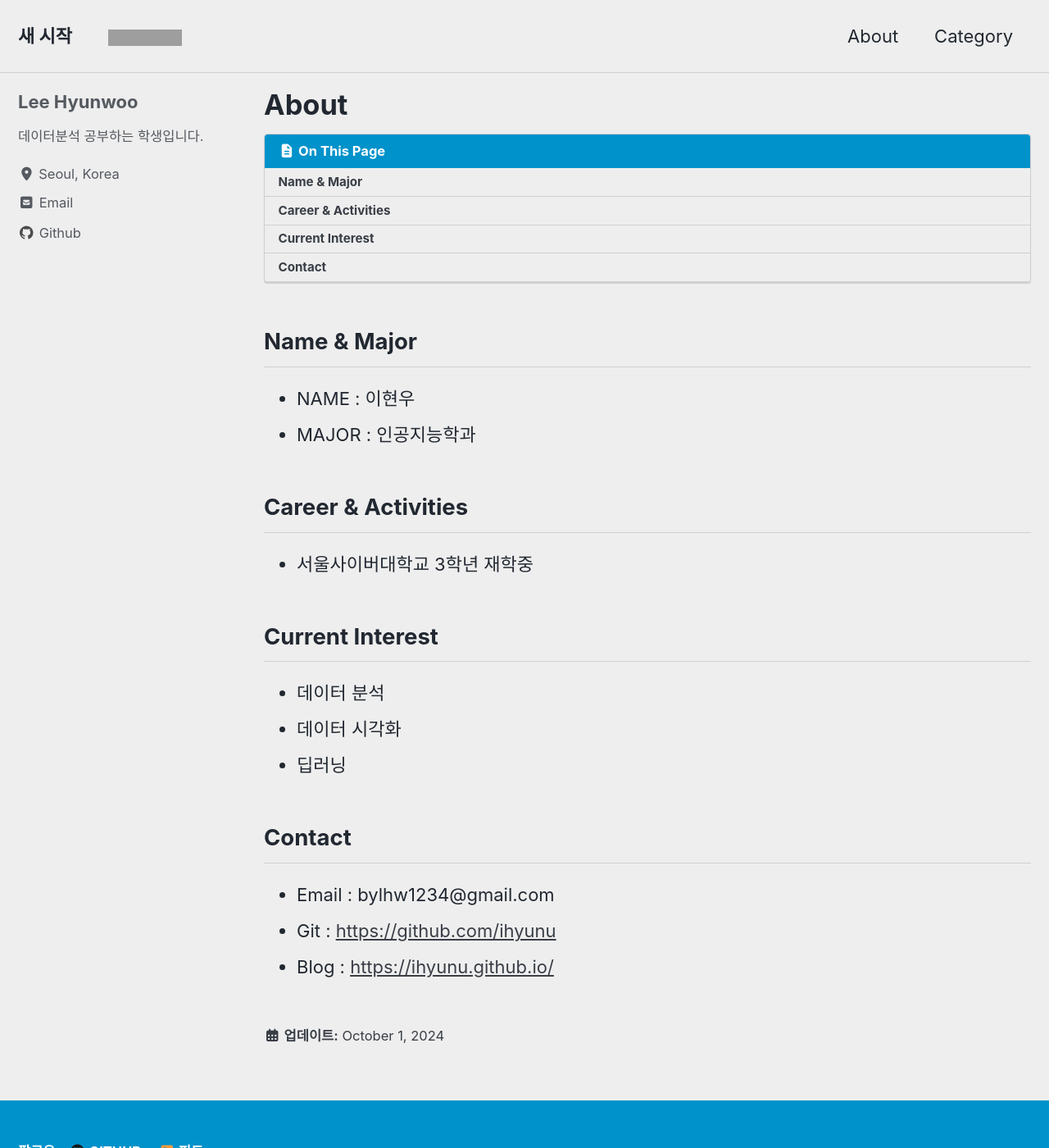
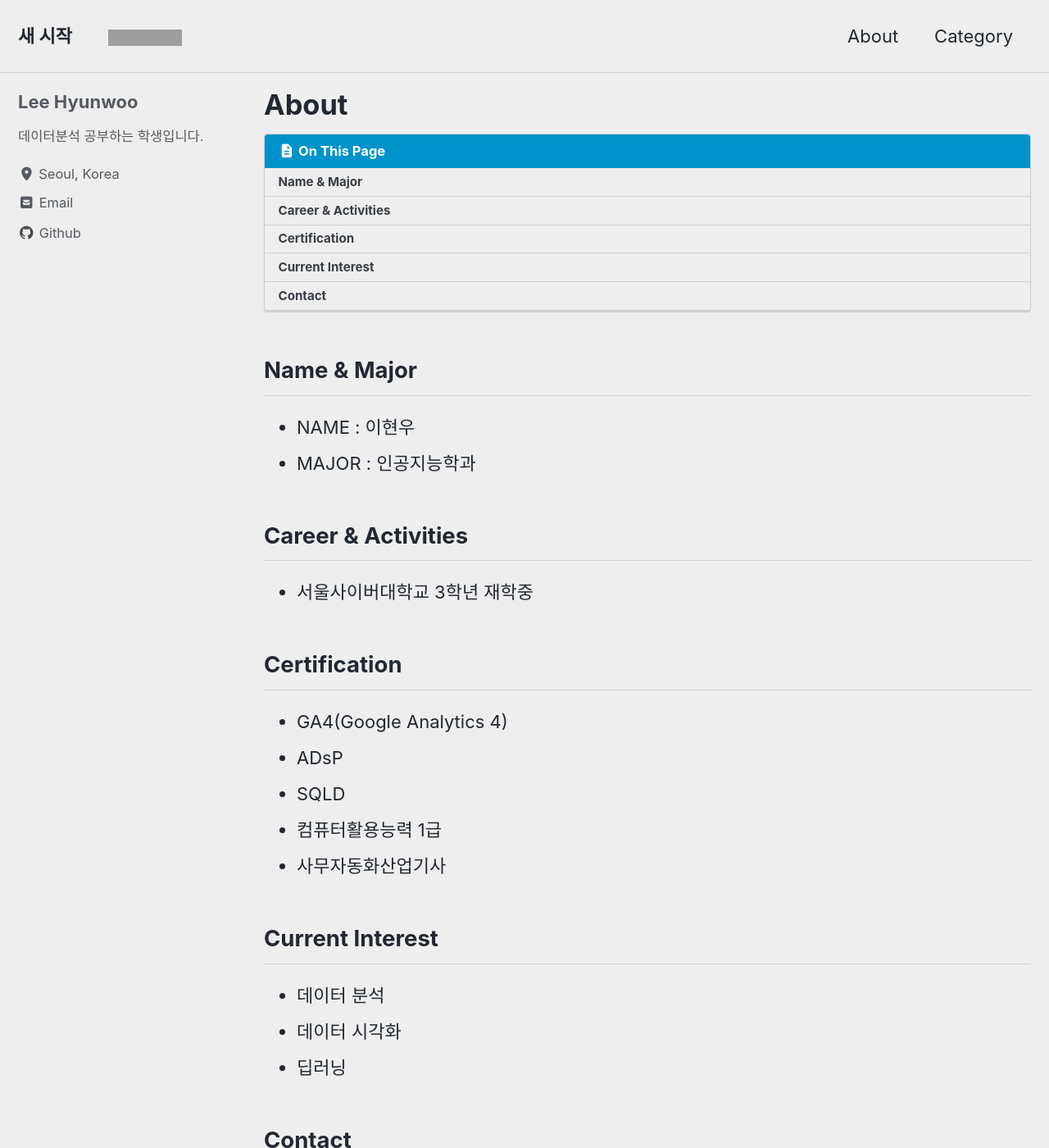
Before and after one commit to ihyunu/ihyunu.github.io, a Jekyll site: the page built from _pages/about.md, in a window 1280 px wide and 1400 px high. Shown: the whole window at 82% size. Built offline with Jekyll 4.4.1, drawn with Linux system fonts in a browser that asks for light colours; cached includes are drawn as plain includes; grey boxes are pictures that could not be loaded.

Commit message:
about 241107

```diff
--- a/_pages/about.md
+++ b/_pages/about.md
@@ -13,7 +13,14 @@ toc: true
 * MAJOR : 인공지능학과
 
 ## Career & Activities
- - 서울사이버대학교 3학년 재학중
+* 서울사이버대학교 3학년 재학중
+
+## Certification
+* GA4(Google Analytics 4)
+* ADsP
+* SQLD
+* 컴퓨터활용능력 1급
+* 사무자동화산업기사
 
 ## Current Interest
  * 데이터 분석
```
